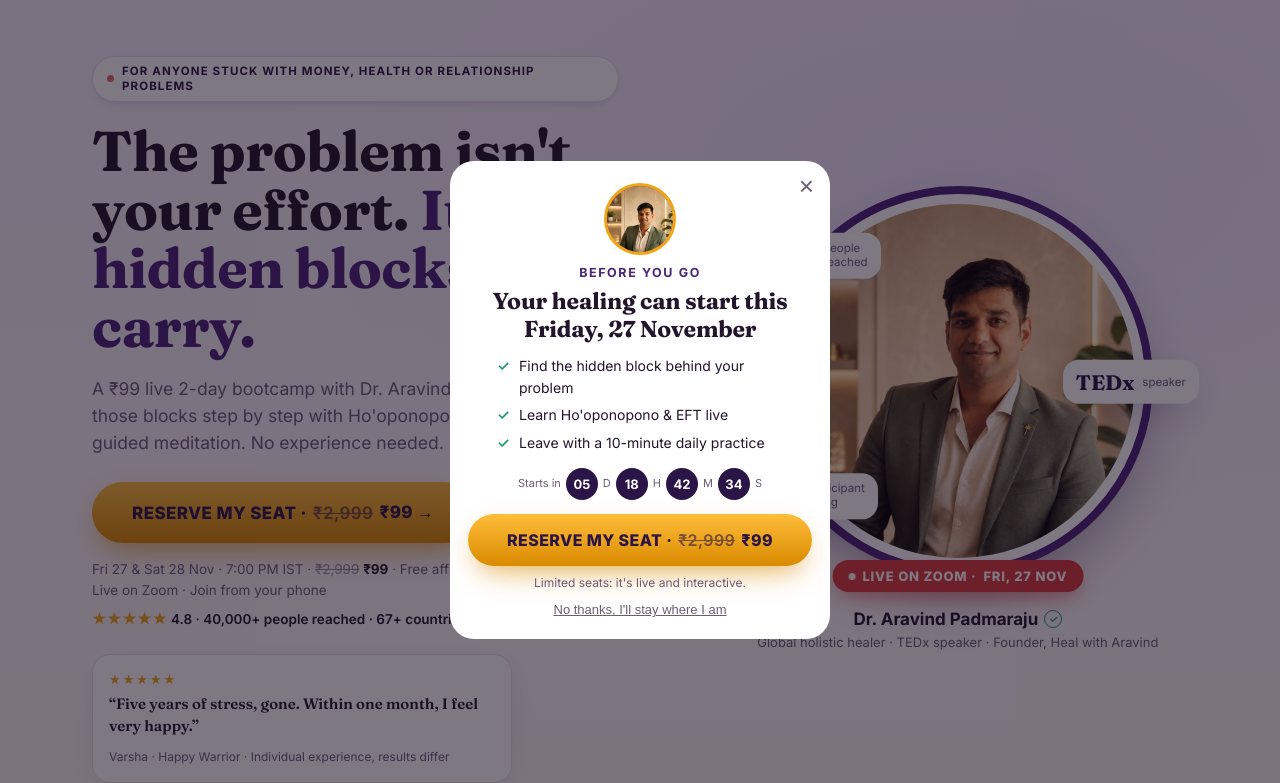
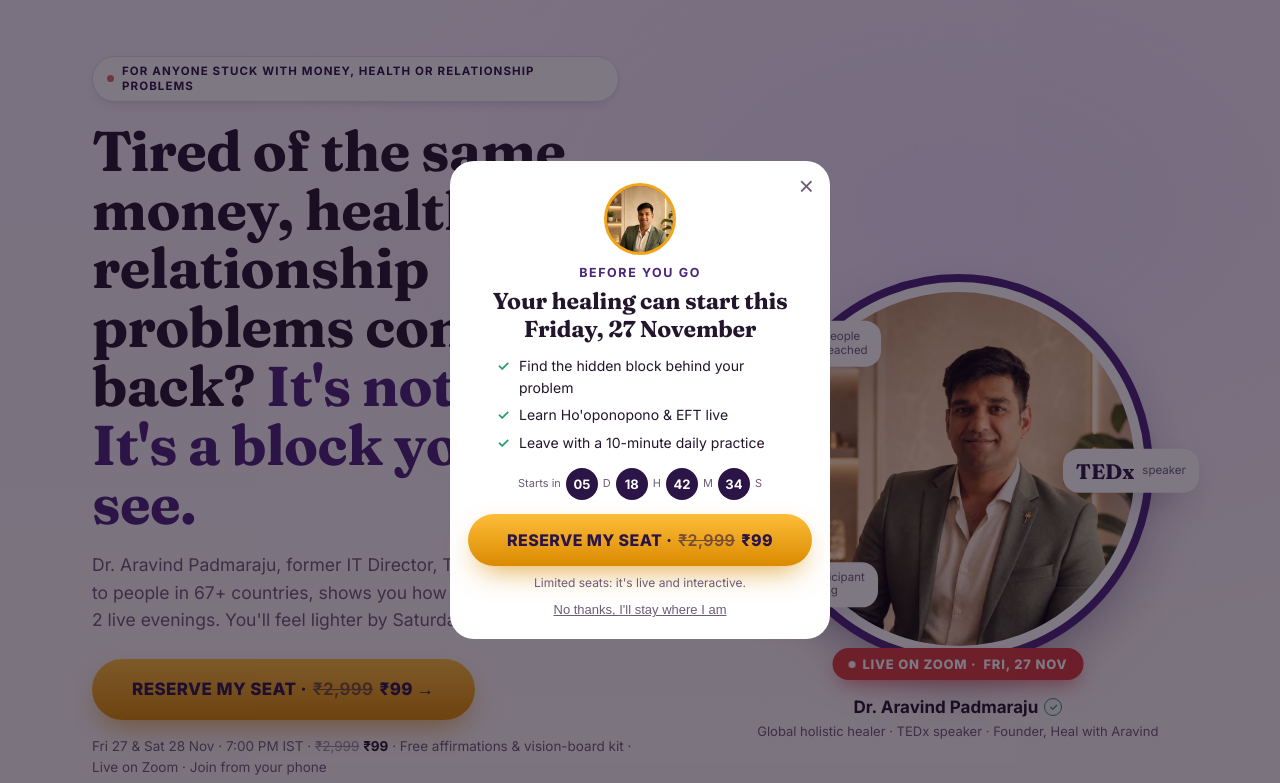
Before and after one commit to ajaykumar2412-coder/growthengine-website, a plain HTML site: page aravind-india-99/index.html in a window 1280 px wide. Shown: the top 783 px of the page. Drawn offline with Linux system fonts and the light colour scheme.

Commit message:
₹99 LP: pain-first hero copy (option A)
Co-Authored-By: Claude Opus 5.5 <noreply@anthropic.com>

```diff
--- a/aravind-india-99/index.html
+++ b/aravind-india-99/index.html
@@ -321,8 +321,8 @@ fbq('init','1429718452517244');fbq('track','PageView');
 
     <div class="h2-copy">
       <span class="forpill">FOR ANYONE STUCK WITH MONEY, HEALTH OR RELATIONSHIP PROBLEMS</span>
-      <h1>The problem isn't your effort. <span>It's the hidden blocks you carry.</span></h1>
-      <p class="sub2">A ₹99 live 2-day bootcamp with Dr. Aravind Padmaraju: release those blocks step by step with Ho'oponopono, EFT tapping &amp; guided meditation. No experience needed.</p>
+      <h1>Tired of the same money, health and relationship problems coming back? <span>It's not you. It's a block you can't see.</span></h1>
+      <p class="sub2">Dr. Aravind Padmaraju, former IT Director, TEDx speaker and healer to people in 67+ countries, shows you how to find and release it in 2 live evenings. You'll feel lighter by Saturday night.</p>
       <button class="btn js-open" type="button">Reserve my seat · <s>₹2,999</s> ₹99 →</button>
       <p class="facts2"><span data-d="short">Fri 27 &amp; Sat 28 Nov</span> · 7:00 PM IST · <s>₹2,999</s> <b>₹99</b> · Free affirmations &amp; vision-board kit · Live on Zoom · Join from your phone</p>
       <p class="rate2"><span>★★★★★</span> 4.8 · 40,000+ people reached · 67+ countries</p>
```
